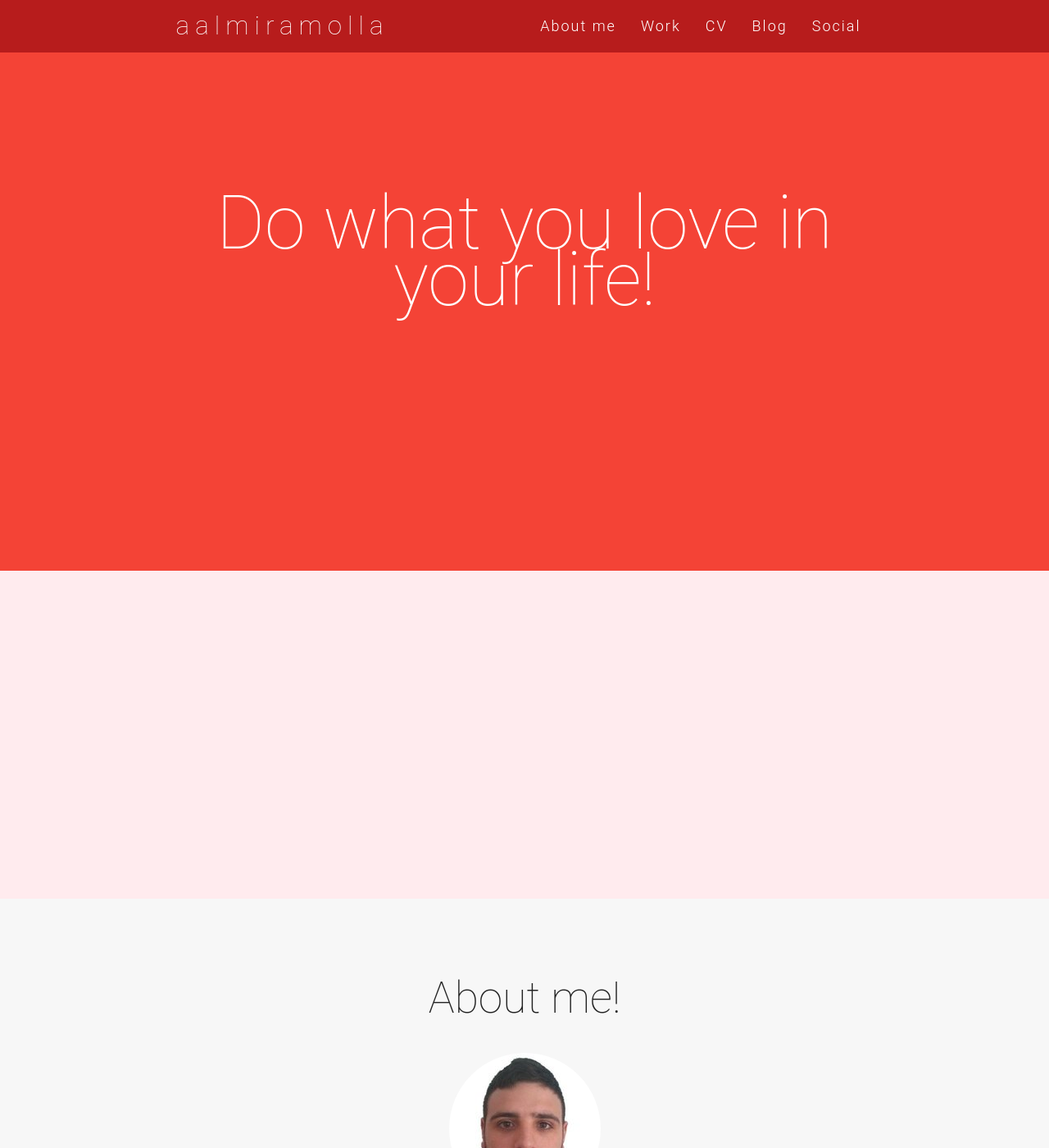
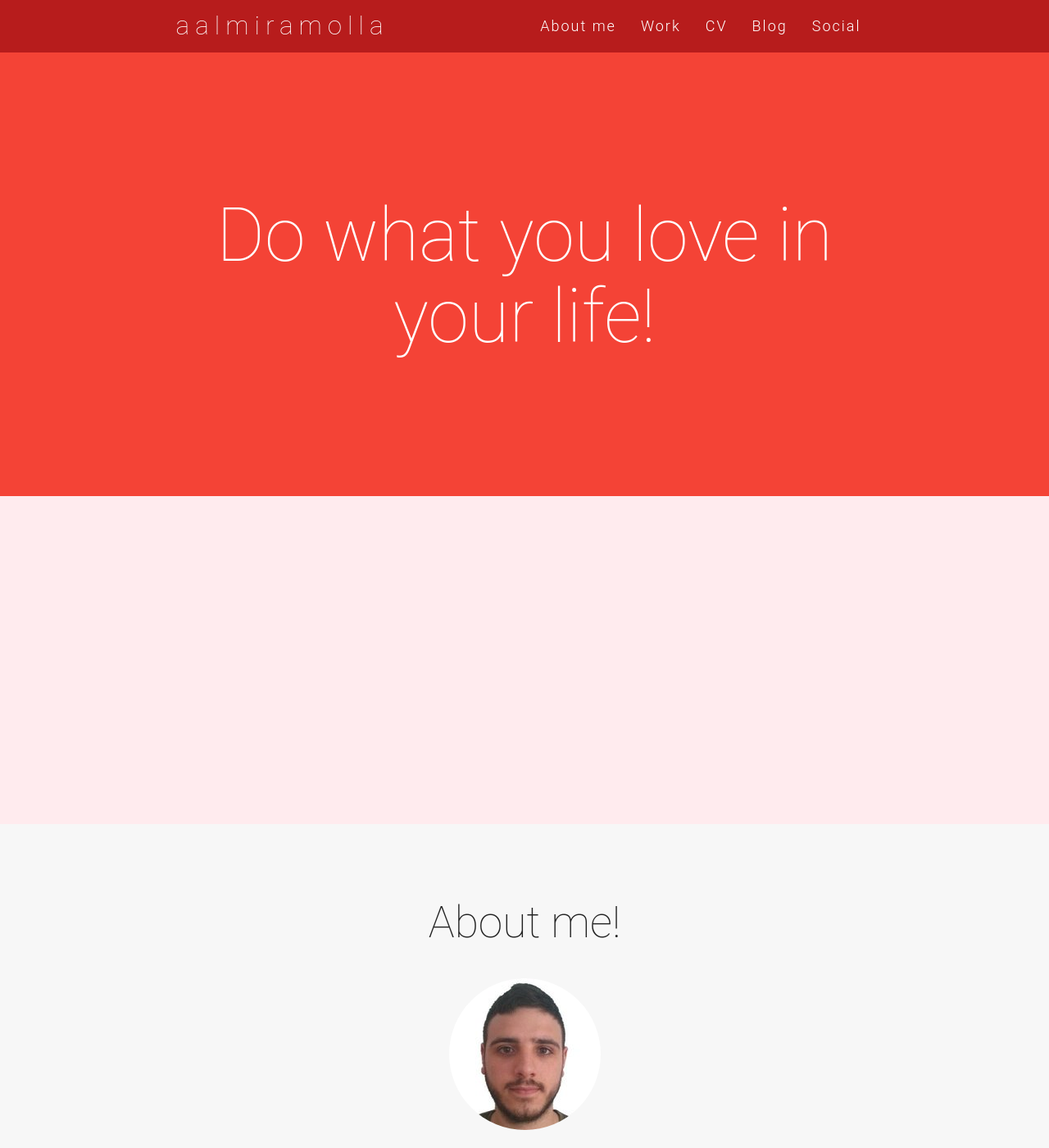
Before and after one commit to aalmiramolla/aalmiramolla.github.io, a Jekyll site: the page built from index.html, in a window 1280 px wide and 1400 px high. Shown: the whole window at 82% size. Built offline with Jekyll 4.4.1, drawn with Linux system fonts in a browser that asks for light colours; nearby versions of some CDN libraries; some web fonts are replaced; some of the changed text lies outside the part shown.

Commit message:
Fix header line-height

```diff
--- a/_includes/header.html
+++ b/_includes/header.html
@@ -15,7 +15,7 @@
         <ul id="nav-mobile" class="right side-nav">
           <li><a href="{{ "/#intro" | prepend: site.baseurl }}">About me</a></li>
           <li><a href="{{ "/#work" | prepend: site.baseurl }}">Work</a></li>
-          <li><a href="{{ "/cv_alejandroalmira.pdf" | prepend: site.baseurl }}">CV</a></li>
+          <li><a target="_blank" href="{{ "/cv_alejandroalmira.pdf" | prepend: site.baseurl }}">CV</a></li>
           <li><a href="{{ "/blog" | prepend: site.baseurl }}">Blog</a></li>
           <li><a href="{{ "/#contact" | prepend: site.baseurl }}">Social</a></li>
         </ul><a href="#" data-activates="nav-mobile" class="button-collapse"><i class="mdi-navigation-menu"></i></a>
--- a/css/style.css
+++ b/css/style.css
@@ -18,11 +18,11 @@ body {
     padding: 0 15px;
 }
 
-#intro, #work, #team {padding-top: 4rem;}
+#intro, #work, #resume {padding-top: 4rem;}
 
 
 #index-banner {
-    min-height: 632px;
+/*  min-height: 632px;*/
     max-height: 864px;
     position: relative;
 /*    background-color: #f44336;  */
@@ -35,6 +35,7 @@ body {
 
 .text_h {
     padding: 15% 0;
+	line-height: 6.62rem;
     font-size: 6.0em;
     font-weight: 100;
     color:white;
@@ -68,7 +69,7 @@ body {
 
 .card-content a:hover {color: #2196F3;}
 
-#intro, #work, #team{background: rgb(247, 247, 247);}
+#intro, #work, #resume{background: rgb(247, 247, 247);}
 
 #blog{
 	min-height: 100%;
--- a/index.html
+++ b/index.html
@@ -13,7 +13,6 @@ layout: default
              <b>learning</b>
            </span> -->
     </h1>
-    <!-- <img class="responsive-img circle" src="img/brain.jpg"> -->
   </div>
 </div>
 
@@ -40,7 +39,7 @@ layout: default
       <div class="col s12 m4 l4">
         <div class="center promo promo-example">
           <i class="fa flaticon-3d39"></i>
-          <h5 class="promo-caption">Bachelor's Degree in Computer Science</h5>
+          <h5 class="promo-caption">3D Printer Enthusiast</h5>
           <p class="light center">Lorem ipsum dolor sit amet, consectetuer adipiscing elit. Aenean commodo ligula eget dolor. Cum sociis natoque penatibus et magnis dis parturient montes.</p>
         </div>
       </div>
@@ -98,3 +97,16 @@ layout: default
 <div class="parallax-container">
   <div class="parallax"><img src="img/parallax3.jpg"></div>
 </div>
+
+<!--
+<div class="section scrollspy" id="resume">
+  <div class="container">
+    <h2 class="header text_b">Resume</h2>
+    <div class="row">
+	  <div class="col s12 m4 l4">
+		<p>You can download my resume here <a target="_blank" href="{{ "/cv_alejandroalmira.pdf" | prepend: site.baseurl }}"><i class="fa fa-file-pdf-o fa-4x"></i></a></p>
+      </div>
+    </div>
+  </div>
+</div>
+-->
```
Also changed, not shown: img/robot.jpg (added).
